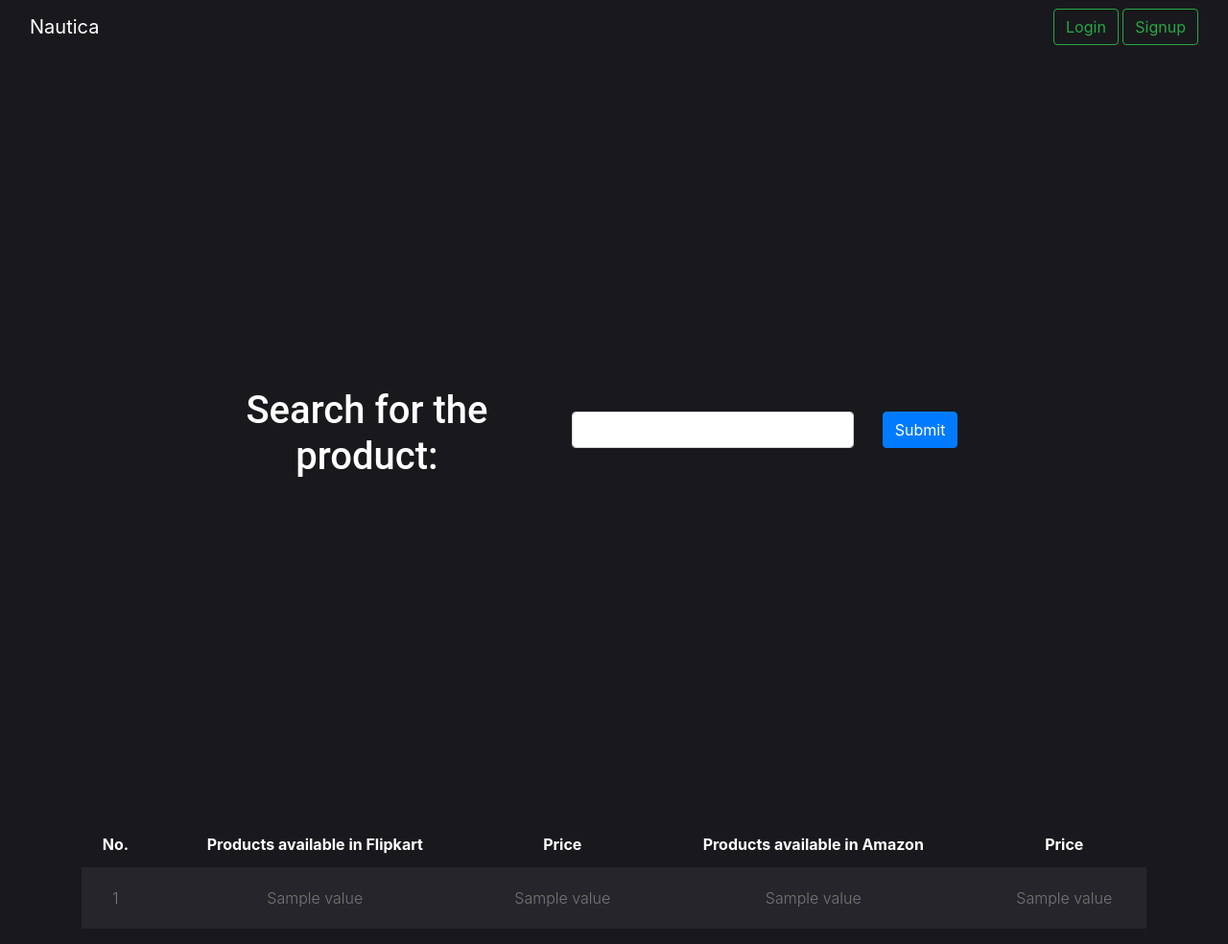
After one commit to xahinds2/Nautica, a Flask app: template templates/index.html in a window 1280 px wide. The commit adds this page. Shown: the whole page at 96% size. Run offline with Flask 3, Linux system fonts and the light colour scheme; the template is opened without the code that fills it: most values are stand-ins (such as "Sample title", 1, 10 or a date in 2020); some libraries are stand-ins or nearby versions.

Commit message:
conflicts resolved

```diff
--- a/templates/base.html
+++ b/templates/base.html
@@ -1,5 +1,4 @@
 <!doctype html>
-
 <html>
 <head>
     <style>
@@ -242,15 +241,17 @@
         opacity: .2;
         border: 2px solid #007bff;
       }
+
     </style>
-    <link rel="stylesheet" href="https://stackpath.bootstrapcdn.com/bootstrap/4.3.1/css/bootstrap.min.css" integrity="sha384-ggOyR0iXCbMQv3Xipma34MD+dH/1fQ784/j6cY/iJTQUOhcWr7x9JvoRxT2MZw1T" crossorigin="anonymous">
+    <link crossorigin="anonymous" href="https://stackpath.bootstrapcdn.com/bootstrap/4.3.1/css/bootstrap.min.css"
+          integrity="sha384-ggOyR0iXCbMQv3Xipma34MD+dH/1fQ784/j6cY/iJTQUOhcWr7x9JvoRxT2MZw1T" rel="stylesheet">
     <title>{% block title %}{% endblock %}</title>
 
 </head>
 <body style="background-color:#19191d;">
 <nav class="navbar bg-body-tertiary">
     <div class="container-fluid">
-                        <a class="navbar-brand text-white">Nautica</a>
+        <a class="navbar-brand text-white" href="/">Nautica</a>
         <div class="">
             <a href="/login">
                 <button class="btn btn-outline-success" type="submit">Login</button>
@@ -263,10 +264,17 @@
     </div>
 </nav>
 
-      </a></nav> {% block content %} {% endblock %} <script type="text/javascript" src="http://ajax.googleapis.com/ajax/libs/jquery/1.6.2/jquery.min.js"></script>
-    <script src="https://code.jquery.com/jquery-3.3.1.slim.min.js" integrity="sha384-q8i/X+965DzO0rT7abK41JStQIAqVgRVzpbzo5smXKp4YfRvH+8abtTE1Pi6jizo" crossorigin="anonymous"></script>
-    <script src="https://cdnjs.cloudflare.com/ajax/libs/popper.js/1.14.7/umd/popper.min.js" integrity="sha384-UO2eT0CpHqdSJQ6hJty5KVphtPhzWj9WO1clHTMGa3JDZwrnQq4sF86dIHNDz0W1" crossorigin="anonymous"></script>
-    <script src="https://stackpath.bootstrapcdn.com/bootstrap/4.3.1/js/bootstrap.min.js" integrity="sha384-JjSmVgyd0p3pXB1rRibZUAYoIIy6OrQ6VrjIEaFf/nJGzIxFDsf4x0xIM+B07jRM" crossorigin="anonymous"></script>
+{% block content %} {% endblock %}
+<script src="http://ajax.googleapis.com/ajax/libs/jquery/1.6.2/jquery.min.js" type="text/javascript"></script>
+<script crossorigin="anonymous"
+        integrity="sha384-q8i/X+965DzO0rT7abK41JStQIAqVgRVzpbzo5smXKp4YfRvH+8abtTE1Pi6jizo"
+        src="https://code.jquery.com/jquery-3.3.1.slim.min.js"></script>
+<script crossorigin="anonymous"
+        integrity="sha384-UO2eT0CpHqdSJQ6hJty5KVphtPhzWj9WO1clHTMGa3JDZwrnQq4sF86dIHNDz0W1"
+        src="https://cdnjs.cloudflare.com/ajax/libs/popper.js/1.14.7/umd/popper.min.js"></script>
+<script crossorigin="anonymous"
+        integrity="sha384-JjSmVgyd0p3pXB1rRibZUAYoIIy6OrQ6VrjIEaFf/nJGzIxFDsf4x0xIM+B07jRM"
+        src="https://stackpath.bootstrapcdn.com/bootstrap/4.3.1/js/bootstrap.min.js"></script>
 <script src="https://cdn.jsdelivr.net/npm/bootstrap@5.1.1/dist/js/bootstrap.bundle.min.js"></script>
 </body>
 </html>
--- /dev/null
+++ b/templates/index.html
@@ -0,0 +1,76 @@
+{% extends "base.html" %}
+{% block content %}
+
+
+<div class="container text-center">
+
+    <div class="container " style="height: 100vh ; display:flex ; align-items:center; justify-content:center">
+        <div class="row h-auto justify-content-center align-items-center ">
+            <div class="col-5 ">
+                <h1 class="text-white">
+                    Search for the product:
+                </h1>
+
+            </div>
+
+            <div class="col align-items-center ">
+                <div class="container ">
+                    <form action="#" class="row " method="post">
+
+                        <div class="col-8">
+
+                            <input class="form-control" id="inputPassword2" name="product_name" placeholder=""
+                                   type="text">
+                        </div>
+                        <div class="col-auto ">
+                            <button class="btn btn-primary mb-3" type="submit">Submit</button>
+                        </div>
+                    </form>
+
+                </div>
+
+
+            </div>
+
+        </div>
+    </div>
+
+
+    <div class="table-responsive custom-table-responsive">
+
+        <table class="table custom-table">
+            <thead>
+            <tr>
+
+
+                <th scope="col">No.</th>
+                <th scope="col">Products available in Flipkart</th>
+                <th scope="col">Price</th>
+                <th scope="col">Products available in Amazon</th>
+                <th scope="col">Price</th>
+            </tr>
+            </thead>
+
+            <tbody>
+            {% for value in stocklist%}
+            <tr scope="row">
+
+                <td>
+                    {{ value[0] }}
+                </td>
+                <td>{{ value[1] }}</td>
+                <td>
+                    {{ value[2] }}
+                </td>
+                <td>{{ value[3] }}</td>
+                <td>{{ value[4] }}</td>
+            </tr>
+            {% endfor %}
+            </tbody>
+
+        </table>
+    </div>
+</div>
+
+
+{% endblock %}
```
Also changed, not shown: templates/home.html (+13 -5 lines), 2 other files. Lines whose indentation alone changed are shown as unchanged.
